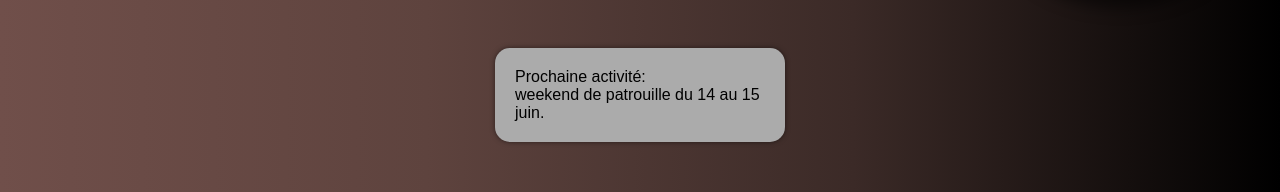
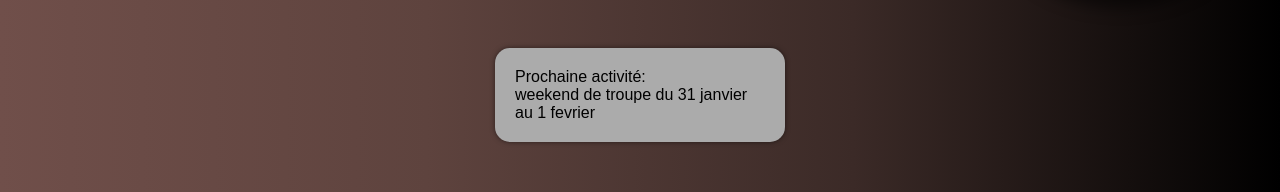
Before and after one commit to Leboise01/baribal, a plain HTML site: page index.html in a window 1280 px wide. Shown: the part 314-506 px from the top of the page. Drawn offline with Linux system fonts and the light colour scheme.

Commit message:
Update index.html

```diff
--- a/index.html
+++ b/index.html
@@ -234,7 +234,7 @@
 
 
 
-    <div class="container2">Prochaine activité: <br>weekend de patrouille du 14 au 15 juin.</div>
+    <div class="container2">Prochaine activité: <br>weekend de troupe du 31 janvier au 1 fevrier</div>
 
     <h4 class="text-position">Sur ce site commun à la patrouille du Baribal, les informations importantes sont publiées.<br>Dans la page de photos, les photos de chaque sortie, week end ou camps sont publiées séparément dans des conteneurs déroulants.<br></h4>
 
```
